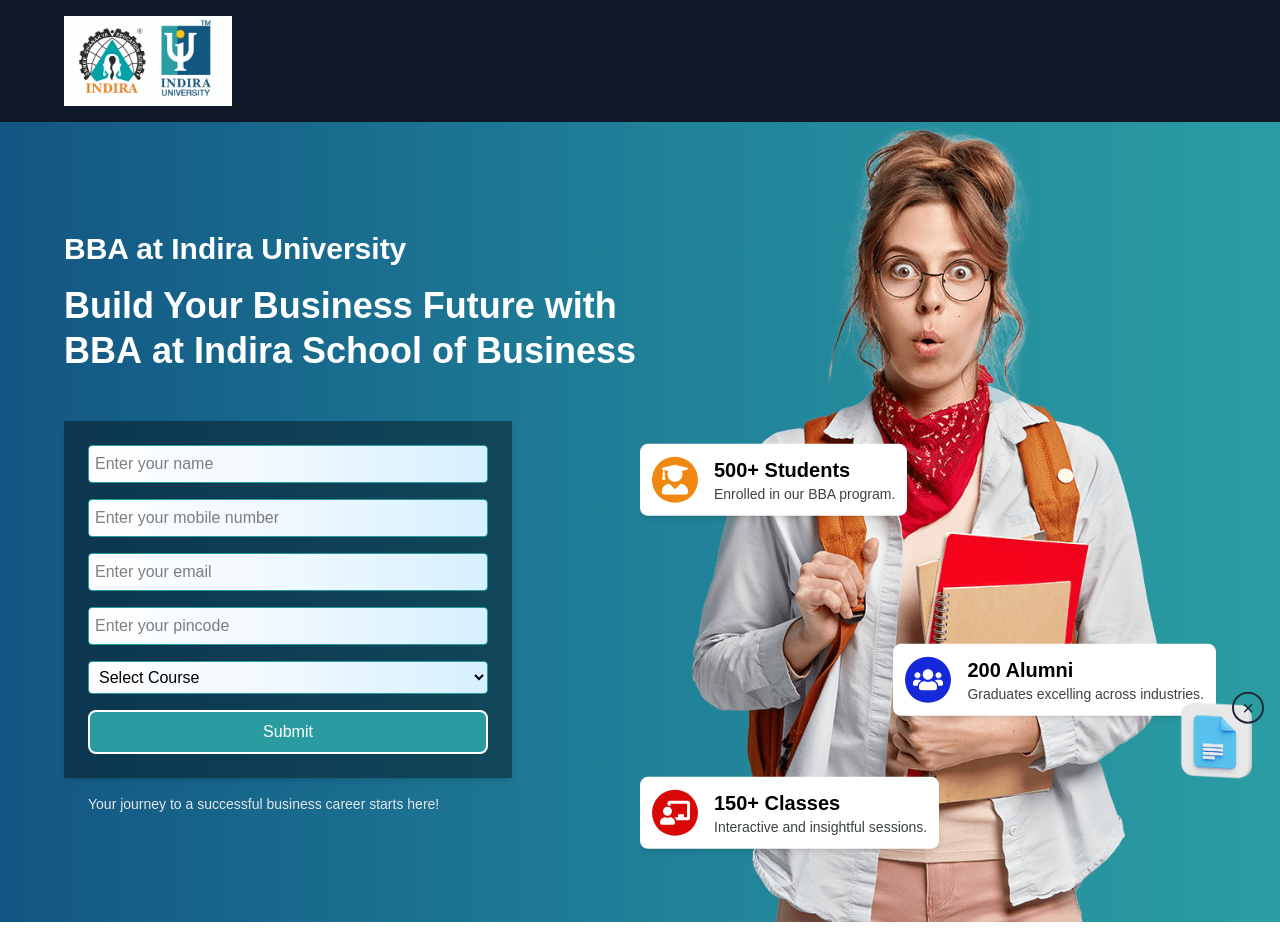
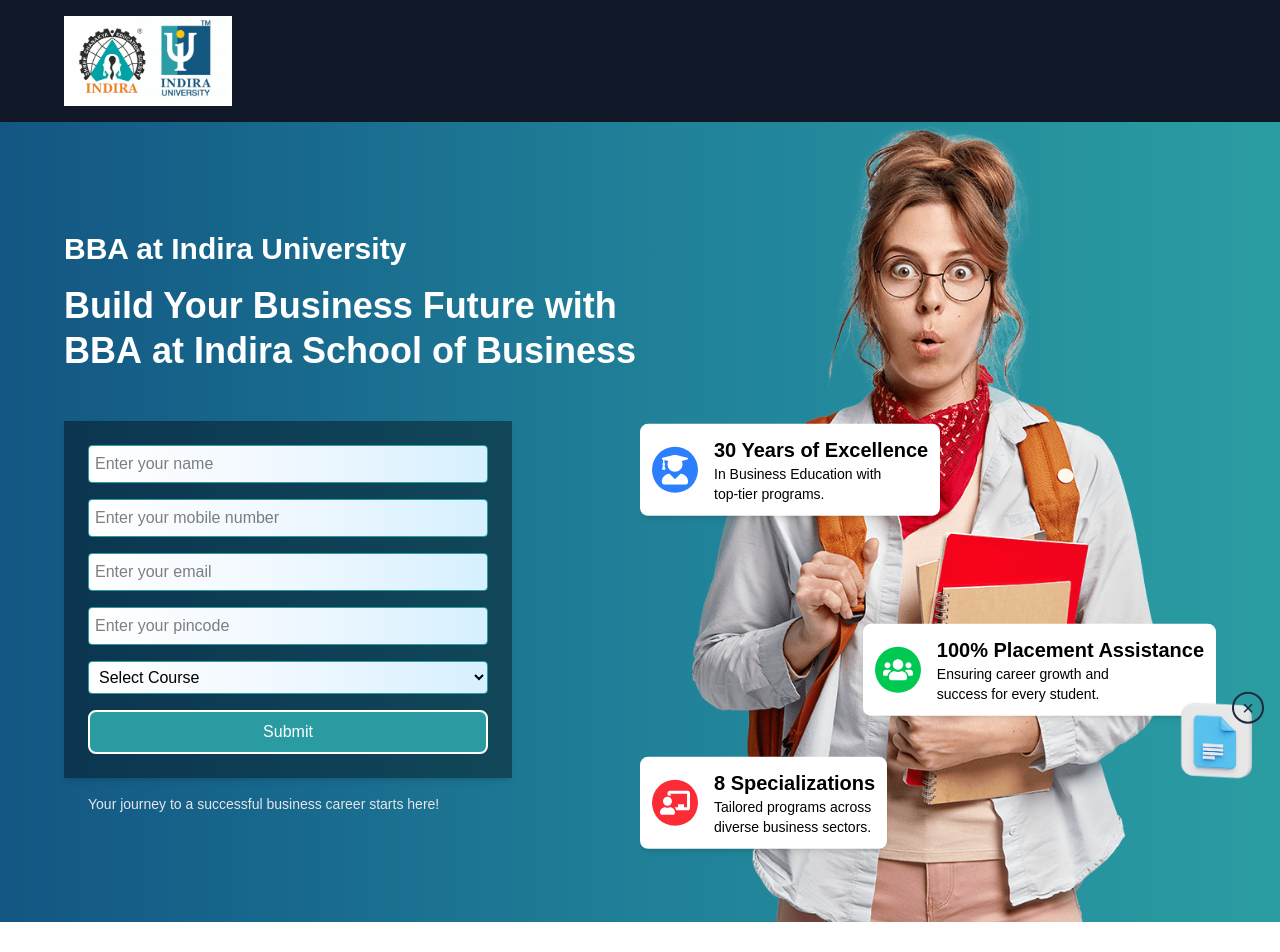
Before and after one commit to satputep5/IU-BBA-landing-page, a React (Vite) app: page / in a window 1280 px wide. Shown: the top 952 px of the page. Built offline with nearby package versions, Linux system fonts and the light colour scheme; a web font is replaced by a local one.

Commit message:
first commit

```diff
--- a/src/Components/BbaAdmission/BbaAdmissionHero.jsx
+++ b/src/Components/BbaAdmission/BbaAdmissionHero.jsx
@@ -146,45 +146,50 @@
           />
         </div>
 
-        {/* Funky Rectangle Stats */}
-        <div className="absolute bottom-6/12 left-0 p-3 bg-white flex items-center space-x-4 rounded-lg shadow-md stat-box">
+{/* Funky Rectangle Stats (Replaced with new stats) */}
+
+{/* First Box - 30 Years of Excellence */}
+<div className="absolute bottom-6/12 left-0 p-3 bg-[#ffffff] text-black flex items-center space-x-4 rounded-lg shadow-md stat-box">
   {/* Icon inside a circle */}
-          <div className="bg-[#ef8711] text-white p-2 rounded-full">
+  <div className="bg-blue-500 text-white p-2 rounded-full">
     <FaUserGraduate className="text-3xl" />
   </div>
   <div>
-            <h3 className="font-semibold text-xl text-black">500+ Students</h3>
-            <p className="text-sm text-[#3b4241]">
-              Enrolled in our BBA program.
+    <h3 className="font-semibold text-xl text-black">30 Years of Excellence</h3>
+    <p className="text-sm text-black">
+      In Business Education with <br /> top-tier programs.
     </p>
   </div>
 </div>
 
-        <div className="absolute bottom-1/12 left-0 p-3 bg-white flex items-center space-x-4 rounded-lg shadow-md stat-box">
+{/* Second Box - 8 Specializations */}
+<div className="absolute bottom-1/12 left-0 p-3 bg-[#ffffff] text-black flex items-center space-x-4 rounded-lg shadow-md stat-box">
   {/* Icon inside a circle */}
-          <div className="bg-[#da0707] text-white p-2 rounded-full">
+  <div className="bg-red-500 text-white p-2 rounded-full">
     <FaChalkboardTeacher className="text-3xl" />
   </div>
   <div>
-            <h3 className="font-semibold text-xl text-black">150+ Classes</h3>
-            <p className="text-sm text-[#3b4241]">
-              Interactive and insightful sessions.
+    <h3 className="font-semibold text-xl text-black">8 Specializations</h3>
+    <p className="text-sm text-black">
+      Tailored programs across <br /> diverse business sectors.
     </p>
   </div>
 </div>
 
-        <div className="absolute bottom-3/12 right-0 p-3 bg-white flex items-center space-x-4 rounded-lg shadow-md stat-box">
+{/* Third Box - 100% Placement Assistance */}
+<div className="absolute bottom-3/12 right-0 p-3 bg-[#ffffff] text-black flex items-center space-x-4 rounded-lg shadow-md stat-box">
   {/* Icon inside a circle */}
-          <div className="bg-[#1528da] text-white p-2 rounded-full">
+  <div className="bg-green-500 text-white p-2 rounded-full">
     <FaUsers className="text-3xl" />
   </div>
   <div>
-            <h3 className="font-semibold text-xl text-black">200 Alumni</h3>
-            <p className="text-sm text-[#3b4241]">
-              Graduates excelling across industries.
+    <h3 className="font-semibold text-xl text-black">100% Placement Assistance</h3>
+    <p className="text-sm text-black">
+      Ensuring career growth and <br /> success for every student.
     </p>
   </div>
 </div>
+
       </div>
     </div>
   );
--- a/src/Components/FinancialManagement/FinanceManagementHero.jsx
+++ b/src/Components/FinancialManagement/FinanceManagementHero.jsx
@@ -107,37 +107,47 @@
           />
         </div>
 
-        {/* Funky Rectangle Stats */}
-        <div className="absolute bottom-6/12 left-0 p-3 bg-white flex items-center space-x-4 rounded-lg shadow-md stat-box">
+{/* Funky Rectangle Stats (Replaced with new stats) */}
+
+{/* First Box - 30 Years of Excellence */}
+<div className="absolute bottom-6/12 left-0 p-3 bg-[#ffffff] text-black flex items-center space-x-4 rounded-lg shadow-md stat-box">
   {/* Icon inside a circle */}
-          <div className="bg-[#ef8711] text-white p-2 rounded-full">
+  <div className="bg-blue-500 text-white p-2 rounded-full">
     <FaUserGraduate className="text-3xl" />
   </div>
   <div>
-            <h3 className="font-semibold text-xl text-black">350 Students</h3>
-            <p className="text-sm text-[#3b4241]">Enrolled in finance management.</p>
+    <h3 className="font-semibold text-xl text-black">30 Years of Excellence</h3>
+    <p className="text-sm text-black">
+      In Business Education with <br /> top-tier programs.
+    </p>
   </div>
 </div>
 
-        <div className="absolute bottom-1/12 left-0 p-3 bg-white flex items-center space-x-4 rounded-lg shadow-md stat-box">
+{/* Second Box - 8 Specializations */}
+<div className="absolute bottom-1/12 left-0 p-3 bg-[#ffffff] text-black flex items-center space-x-4 rounded-lg shadow-md stat-box">
   {/* Icon inside a circle */}
-          <div className="bg-[#da0707] text-white p-2 rounded-full">
+  <div className="bg-red-500 text-white p-2 rounded-full">
     <FaChalkboardTeacher className="text-3xl" />
   </div>
   <div>
-            <h3 className="font-semibold text-xl text-black">400 Classes</h3>
-            <p className="text-sm text-[#3b4241]">Interactive and informative sessions.</p>
+    <h3 className="font-semibold text-xl text-black">8 Specializations</h3>
+    <p className="text-sm text-black">
+      Tailored programs across <br /> diverse business sectors.
+    </p>
   </div>
 </div>
 
-        <div className="absolute bottom-3/12 right-0 p-3 bg-white flex items-center space-x-4 rounded-lg shadow-md stat-box">
+{/* Third Box - 100% Placement Assistance */}
+<div className="absolute bottom-3/12 right-0 p-3 bg-[#ffffff] text-black flex items-center space-x-4 rounded-lg shadow-md stat-box">
   {/* Icon inside a circle */}
-          <div className="bg-[#1528da] text-white p-2 rounded-full">
+  <div className="bg-green-500 text-white p-2 rounded-full">
     <FaUsers className="text-3xl" />
   </div>
   <div>
-            <h3 className="font-semibold text-xl text-black">100 Alumni</h3>
-            <p className="text-sm text-[#3b4241]">Successful graduates making a difference.</p>
+    <h3 className="font-semibold text-xl text-black">100% Placement Assistance</h3>
+    <p className="text-sm text-black">
+      Ensuring career growth and <br /> success for every student.
+    </p>
   </div>
 </div>
       </div>
--- a/src/Components/Marketing Management/MarketingManagementHero.jsx
+++ b/src/Components/Marketing Management/MarketingManagementHero.jsx
@@ -109,37 +109,47 @@
           />
         </div>
 
-        {/* Funky Rectangle Stats */}
-        <div className="absolute bottom-6/12 left-0 p-3 bg-white flex items-center space-x-4 rounded-lg shadow-md stat-box">
+{/* Funky Rectangle Stats (Replaced with new stats) */}
+
+{/* First Box - 30 Years of Excellence */}
+<div className="absolute bottom-6/12 left-0 p-3 bg-[#ffffff] text-black flex items-center space-x-4 rounded-lg shadow-md stat-box">
   {/* Icon inside a circle */}
-          <div className="bg-[#ef8711] text-white p-2 rounded-full">
+  <div className="bg-blue-500 text-white p-2 rounded-full">
     <FaUserGraduate className="text-3xl" />
   </div>
   <div>
-            <h3 className="font-semibold text-xl text-black">350 Students</h3>
-            <p className="text-sm text-[#3b4241]">Enrolled in marketing management.</p>
+    <h3 className="font-semibold text-xl text-black">30 Years of Excellence</h3>
+    <p className="text-sm text-black">
+      In Business Education with <br /> top-tier programs.
+    </p>
   </div>
 </div>
 
-        <div className="absolute bottom-1/12 left-0 p-3 bg-white flex items-center space-x-4 rounded-lg shadow-md stat-box">
+{/* Second Box - 8 Specializations */}
+<div className="absolute bottom-1/12 left-0 p-3 bg-[#ffffff] text-black flex items-center space-x-4 rounded-lg shadow-md stat-box">
   {/* Icon inside a circle */}
-          <div className="bg-[#da0707] text-white p-2 rounded-full">
+  <div className="bg-red-500 text-white p-2 rounded-full">
     <FaChalkboardTeacher className="text-3xl" />
   </div>
   <div>
-            <h3 className="font-semibold text-xl text-black">400 Classes</h3>
-            <p className="text-sm text-[#3b4241]">Interactive and informative sessions.</p>
+    <h3 className="font-semibold text-xl text-black">8 Specializations</h3>
+    <p className="text-sm text-black">
+      Tailored programs across <br /> diverse business sectors.
+    </p>
   </div>
 </div>
 
-        <div className="absolute bottom-3/12 right-0 p-3 bg-white flex items-center space-x-4 rounded-lg shadow-md stat-box">
+{/* Third Box - 100% Placement Assistance */}
+<div className="absolute bottom-3/12 right-0 p-3 bg-[#ffffff] text-black flex items-center space-x-4 rounded-lg shadow-md stat-box">
   {/* Icon inside a circle */}
-          <div className="bg-[#1528da] text-white p-2 rounded-full">
+  <div className="bg-green-500 text-white p-2 rounded-full">
     <FaUsers className="text-3xl" />
   </div>
   <div>
-            <h3 className="font-semibold text-xl text-black">100 Alumni</h3>
-            <p className="text-sm text-[#3b4241]">Successful graduates making a difference.</p>
+    <h3 className="font-semibold text-xl text-black">100% Placement Assistance</h3>
+    <p className="text-sm text-black">
+      Ensuring career growth and <br /> success for every student.
+    </p>
   </div>
 </div>
       </div>
```
Lines whose indentation alone changed are shown as unchanged.
